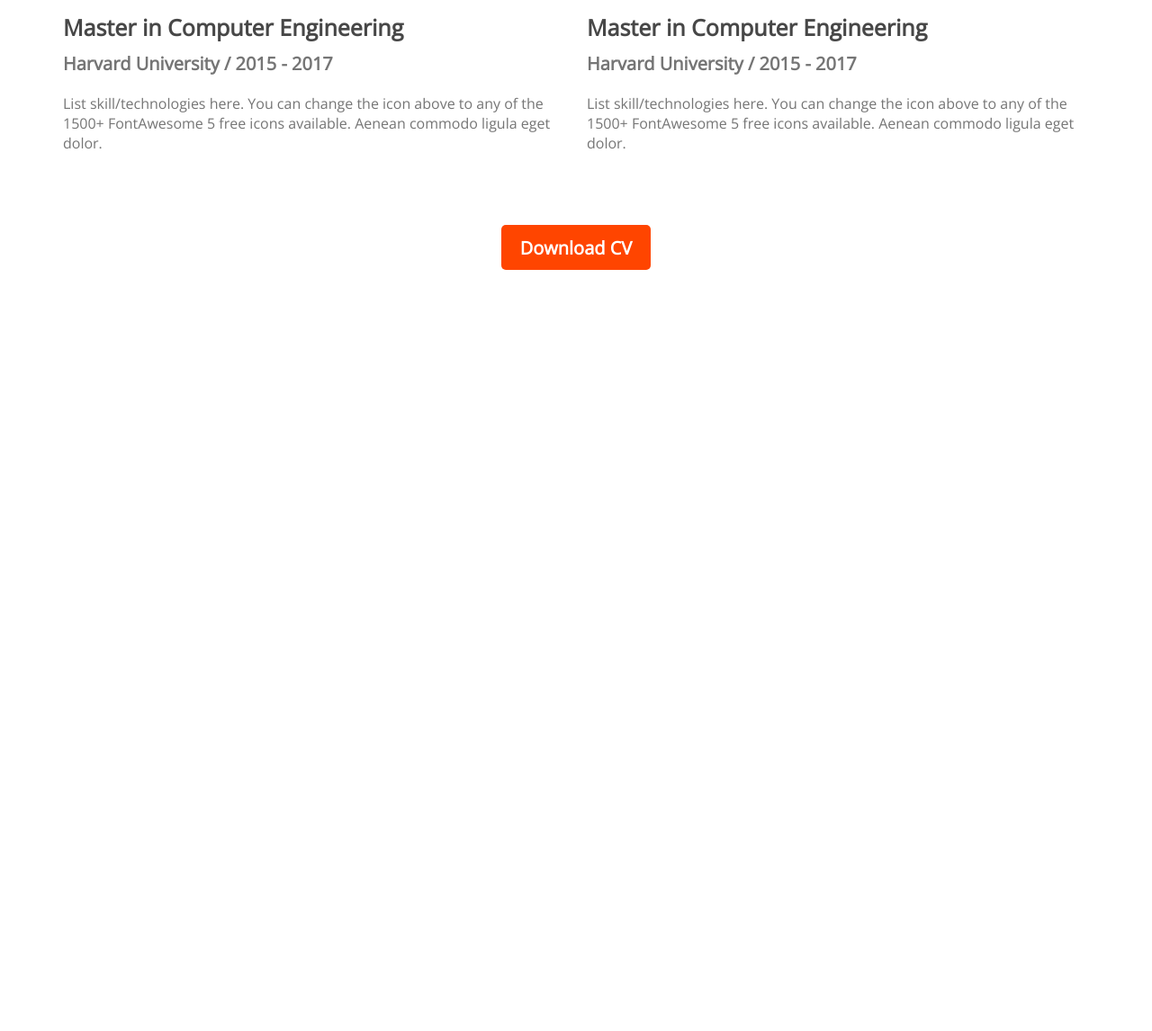
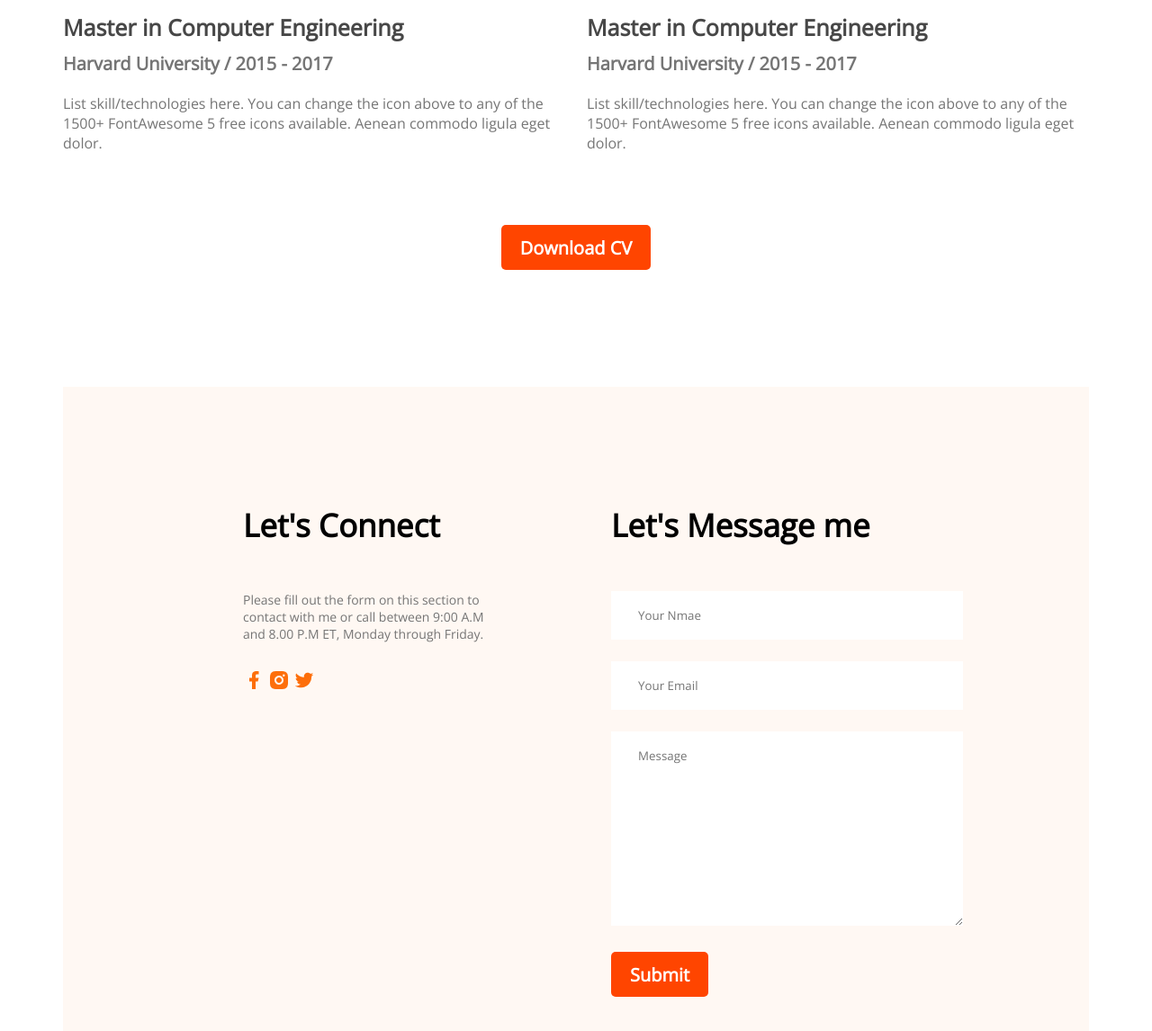
Before and after one commit to mubtasim29/mubtasim-portfolio, a plain HTML site: page index.html in a window 1280 px wide. Shown: the part 2695-3841 px from the top of the page at 90% size. Before the commit the page ends 2995 px from the top, so only its background shows below. Drawn offline with nearby package versions, Linux system fonts and the light colour scheme.

Commit message:
contact added

```diff
--- a/index.html
+++ b/index.html
@@ -136,6 +136,34 @@
                 <button class="btn-primary">Download CV</button>
             </div>
         </section>
+        <!-- contact section -->
+        <section class="contact">
+            <div>
+                <h3 class="section-title">Let's Connect</h3>
+                <p class="section-des">
+                    Please fill out the form on this section to contact with me or call between 9:00 A.M and 8.00 P.M ET, Monday through Friday.
+                </p>
+                <a href="">
+                    <img src="images/icons/facebook.png" alt="">
+                </a>
+                <a href="">
+                    <img src="images/icons/insta.png" alt="">
+                </a>
+                <a href="">
+                    <img src="images/icons/twitter.png" alt="">
+                </a>
+            </div>
+            <div>
+                <h3 class="section-title">Let's Message me</h3>
+                <form action="">
+                    <input type="text" name="" id="" placeholder="Your Nmae">
+                    <input type="email" name="" id="" placeholder="Your Email">
+                    <textarea name="" id="" cols="30" rows="10" placeholder="Message"></textarea>
+                    <input class="btn-primary" type="submit" value="Submit">
+                </form>
+            </div>
+
+        </section>
 
     </main>
     <footer>
--- a/styles/portfolio.css
+++ b/styles/portfolio.css
@@ -166,3 +166,22 @@ section{
     margin-top: 50px;
     text-align: center;
 }
+/* contact styles */
+.contact{
+    display: flex;
+    gap: 115px;
+    background: #FFF8F3;
+    padding: 130px 200px;
+}
+.contact .section-title{
+    text-align: left;
+}
+.contact input[type="text"], input[type="email"], textarea{
+    margin-bottom: 24px;
+    border: 0;
+    width: 100%;
+    padding: 18px 30px;
+}
+.contact a{
+    text-decoration: none;
+}
```
